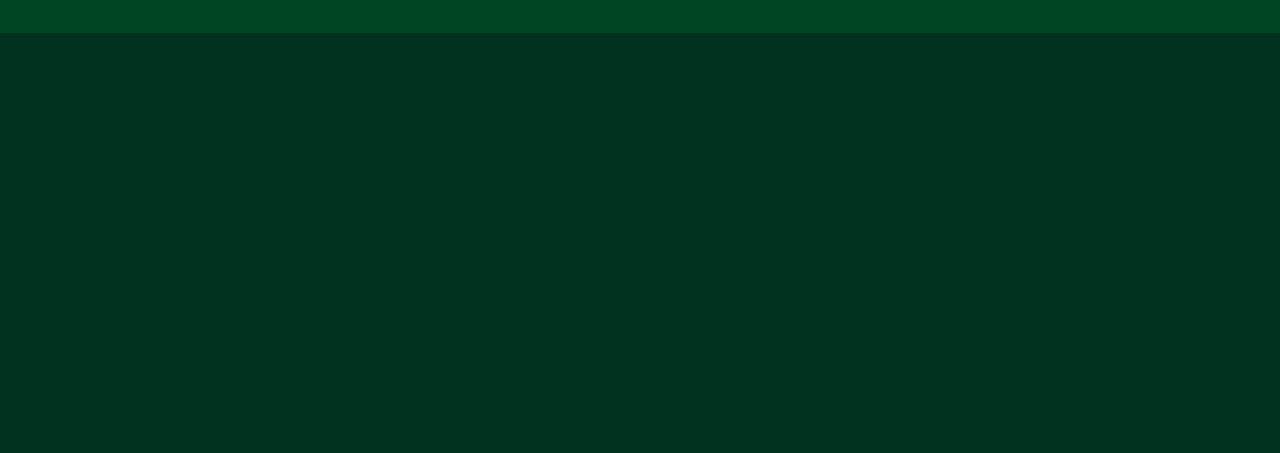
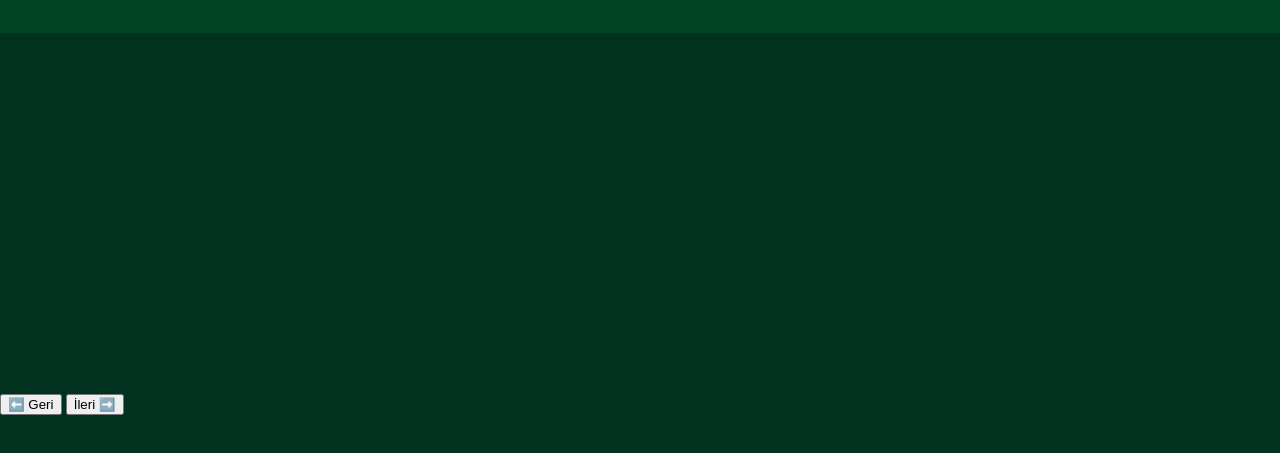
Before and after one commit to Omersirin8/siir-sitesi, a plain HTML site: page index.html in a window 1280 px wide. Shown: the part 131-584 px from the top of the page. Drawn offline with Linux system fonts and the light colour scheme.

Commit message:
Update index.html

```diff
--- a/index.html
+++ b/index.html
@@ -38,5 +38,10 @@
 
 
    <script src="./script.js"></script>
+    <div class="navigation-buttons">
+    <button onclick="goBack()">⬅️ Geri</button>
+    <button onclick="goForward()">İleri ➡️</button>
+</div>
+
 </body>
 </html>
```
